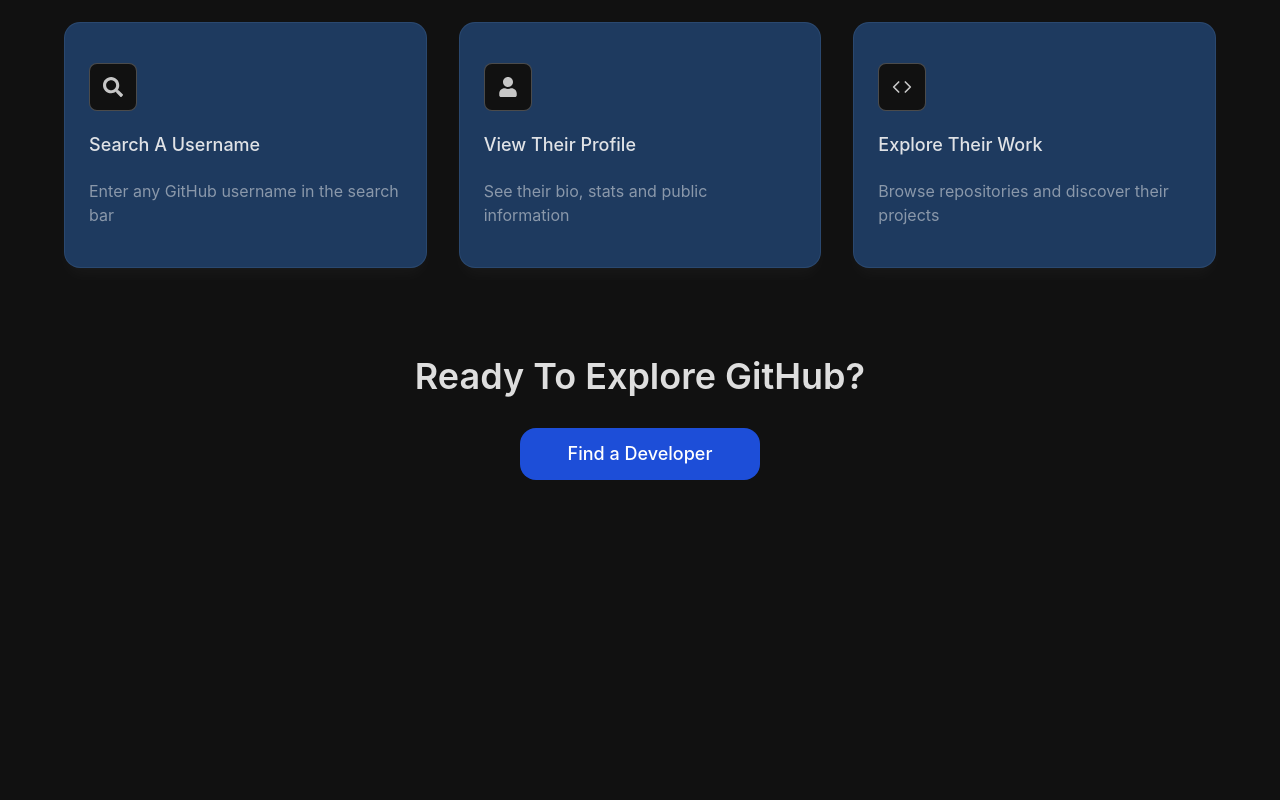
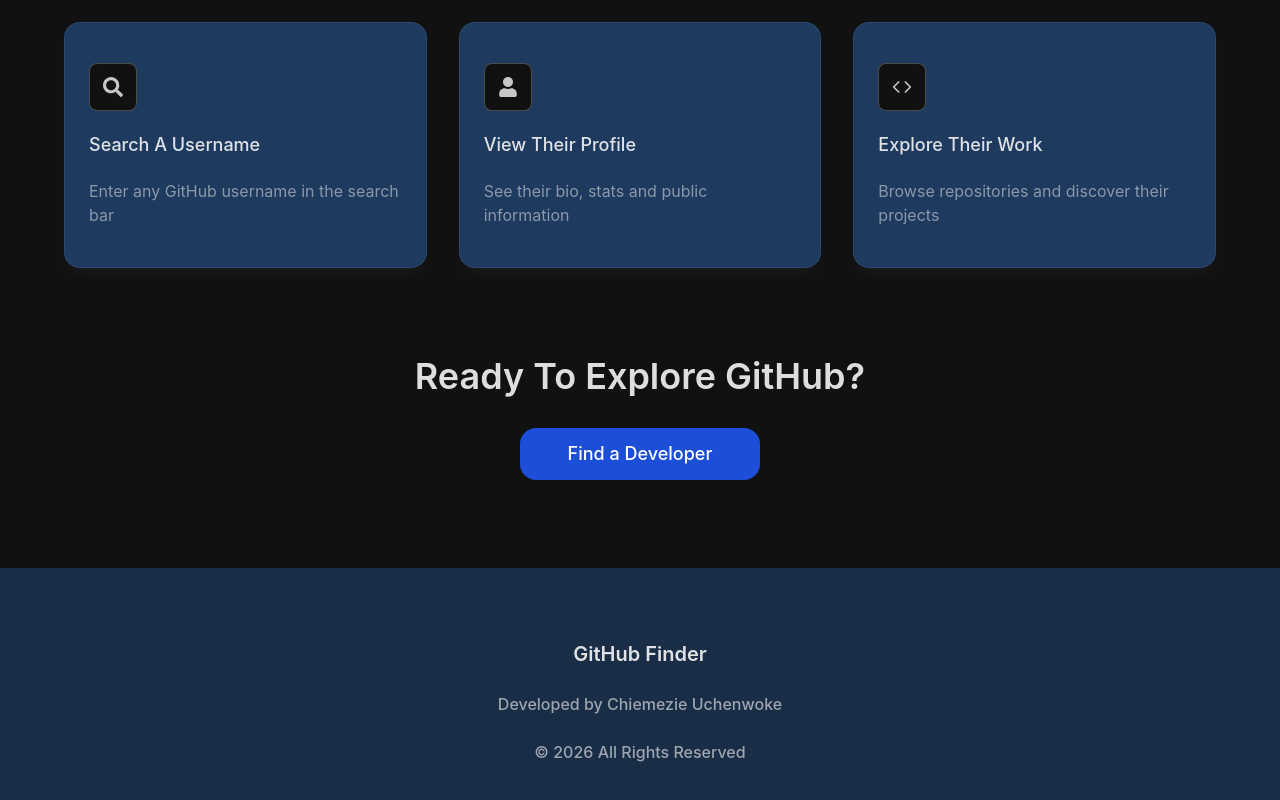
Before and after one commit to Chiemezie-Uchenwoke/github-explorer, a React (Vite) app: page / in a window 1280 px wide. Shown: the part 1246-2046 px from the top of the page. Before the commit the page ends 1734 px from the top, so only its background shows below. Built offline with nearby package versions, Linux system fonts and the light colour scheme.

Commit message:
Add footer

```diff
--- /dev/null
+++ b/src/components/layout/Footer.tsx
@@ -0,0 +1,20 @@
+const currentYear = new Date().getFullYear();
+
+const Footer = () => {
+
+    return (
+        <footer className="bg-blue-muted/70 mt-16 lg:mt-20 py-18 flex flex-col gap-6 items-center select-none">
+            <h2 className="text-text-primary/90 font-semibold text-xl">GitHub Finder</h2>
+            <p className="text-text-primary/60 font-medium">
+                Developed by <a href="https://chiemezie-uche.vercel.app/" target="_blank" rel="noopener noreferrer" className="hover:underline"> Chiemezie Uchenwoke </a>
+
+            </p>
+
+            <p className="text-text-primary/60 font-medium">
+                © {currentYear} All Rights Reserved
+            </p>
+        </footer>
+    )
+}
+
+export default Footer;
--- a/src/components/layout/MainLayout.tsx
+++ b/src/components/layout/MainLayout.tsx
@@ -1,5 +1,6 @@
 import type React from "react";
 import NavBar from "./NavBar";
+import Footer from "./Footer";
 
 interface MainLayoutProps {
     children: React.ReactNode;
@@ -13,6 +14,8 @@
             <main>
                 {children}
             </main>
+
+            <Footer />
         </>
     )
 }
```
